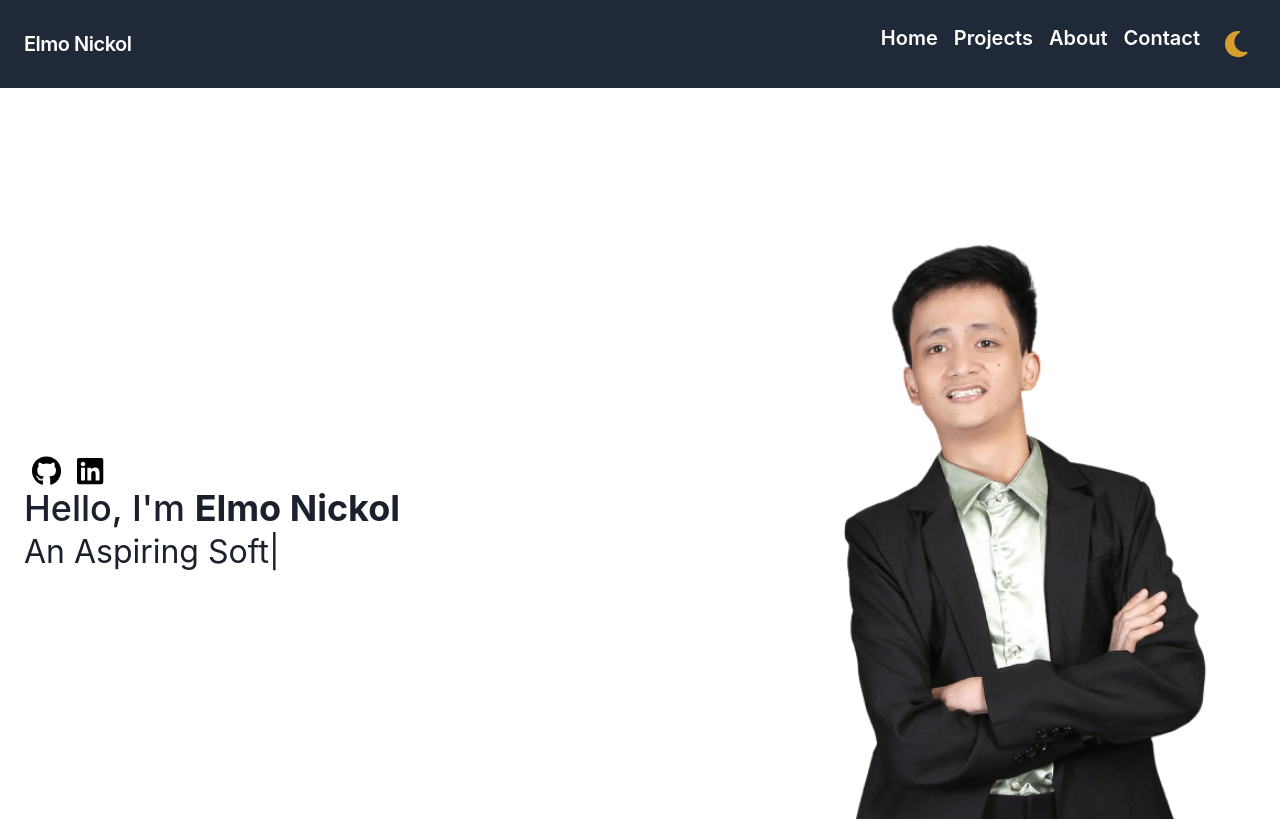
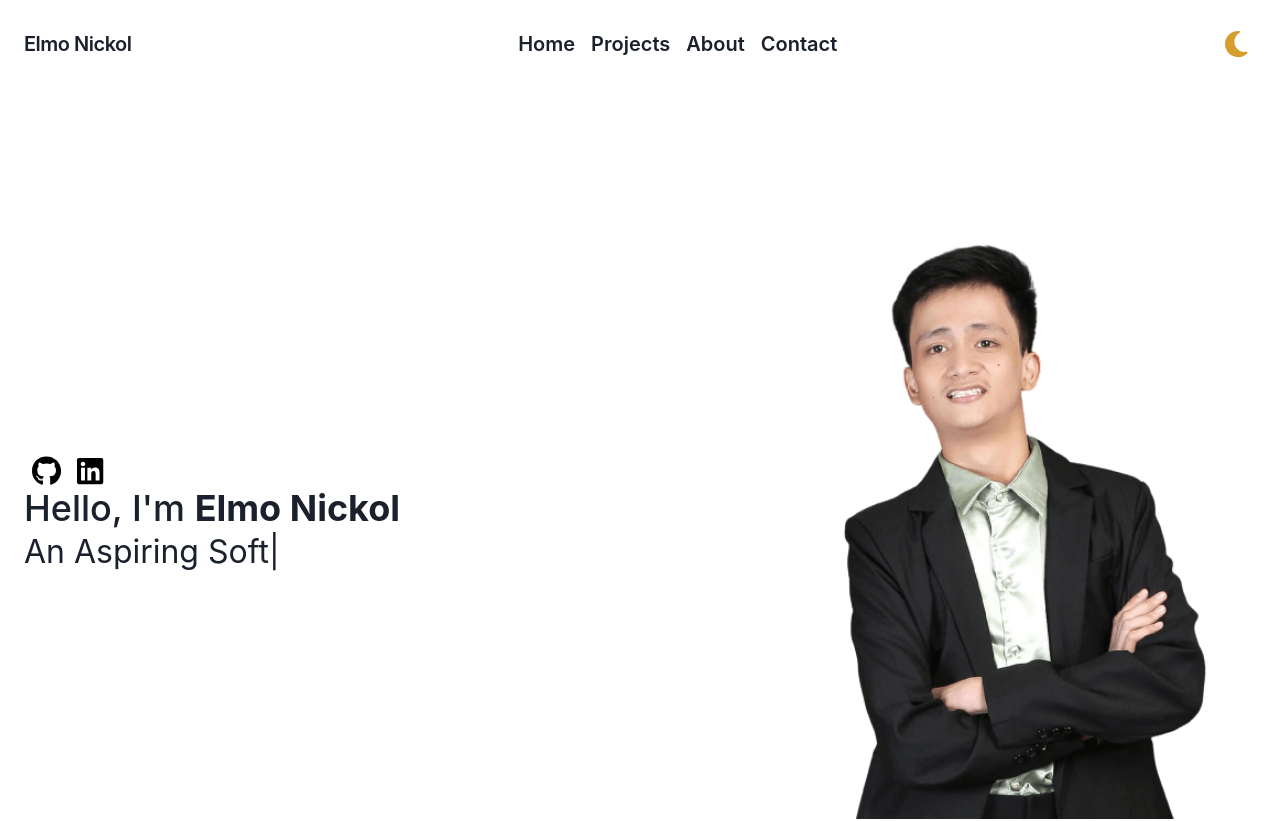
Before and after one commit to elmonickcool/my_portfolio, a Next.js app: page / in a window 1280 px wide. Shown: the top 821 px of the page. Built offline with nearby package versions, Linux system fonts and the light colour scheme.

Commit message:
centered route

```diff
--- a/src/components/Navbar.jsx
+++ b/src/components/Navbar.jsx
@@ -2,10 +2,15 @@ import { useState, useEffect } from 'react';
 import NextLink from 'next/link';
 import { Link, useDisclosure } from '@chakra-ui/react';
 import DarkModeSwitch from "../components/ui/DarkModeSwitch";
+import { useRouter } from 'next/router';
+
+
 
 const Navbar = () => {
   const { isOpen, onToggle } = useDisclosure();
   const [isMobile, setIsMobile] = useState(false);
+  const router = useRouter();
+  const currentRoute = router.pathname;
 
   const handleResize = () => {
     setIsMobile(window.innerWidth < 768);
@@ -19,8 +24,8 @@ const Navbar = () => {
 
   return (
     <div className="mb-7">
-      <nav className="flex items-center justify-between flex-wrap bg-gray-800 p-6">
-        <div className="flex items-center flex-shrink-0 text-white mr-6">
+      <nav className="flex items-center justify-between flex-wrap p-6">
+        <div className="flex items-center flex-shrink-0 mr-6">
           <Link as={NextLink} href="/" passHref={true} legacyBehavior={true}>
             <a>
               <span className="font-semibold text-xl tracking-tight">Elmo Nickol</span>
@@ -29,7 +34,7 @@ const Navbar = () => {
         </div>
         <div className="block lg:hidden">
           <button
-            className="flex items-center px-3 py-2 border rounded text-white border-white hover:text-white hover:border-white"
+            className="flex items-center px-3 py-2 border rounded  border-white hover:text-white hover:border-white"
             onClick={onToggle}
           >
             <svg className="fill-current h-3 w-3" viewBox="0 0 20 20" xmlns="http://www.w3.org/2000/svg">
@@ -42,29 +47,29 @@ const Navbar = () => {
           <div className={`text-sm ${isMobile ? 'block' : 'flex'} lg:flex-grow`}>
             <div className={`${isMobile ? '' : 'flex justify-end'}`}>
               <Link as={NextLink} href="/" passHref={true} legacyBehavior={true}>
-                <a className={`block ${isMobile ? 'my-2' : 'mt-4 lg:inline-block lg:mt-0'} text-white text-xl font-semibold hover:text-white mr-4`}>
+                <a className={`block ${isMobile ? 'my-2' : 'mt-4 lg:inline-block lg:mt-0'}  text-xl font-semibold mr-4`}>
                   Home
                 </a>
               </Link>
               <Link as={NextLink} href="/project" passHref={true} legacyBehavior={true}>
-                <a className={`block ${isMobile ? 'my-2' : 'mt-4 lg:inline-block lg:mt-0'} text-white text-xl font-semibold hover:text-white mr-4`}>
+                <a className={`block ${isMobile ? 'my-2' : 'mt-4 lg:inline-block lg:mt-0'} text-xl font-semibold mr-4`}>
                   Projects
                 </a>
               </Link>
               <Link as={NextLink} href="/about" passHref={true} legacyBehavior={true}>
-                <a className={`block ${isMobile ? 'my-2' : 'mt-4 lg:inline-block lg:mt-0'} text-white text-xl font-semibold hover:text-white mr-4`}>
+                <a className={`block ${isMobile ? 'my-2' : 'mt-4 lg:inline-block lg:mt-0'} text-xl font-semibold mr-4`}>
                   About
                 </a>
               </Link>
               <Link as={NextLink} href="/Project" passHref={true} legacyBehavior={true}>
-                <a className={`block ${isMobile ? 'my-2' : 'mt-4 lg:inline-block lg:mt-0'} text-white text-xl font-semibold hover:text-white mr-4`}>
+                <a className={`block ${isMobile ? 'my-2' : 'mt-4 lg:inline-block lg:mt-0'} text-xl font-semibold mr-4`}>
                   Contact
                 </a>
               </Link>
-              <DarkModeSwitch/>
             </div>
           </div>
         </div>
+        <DarkModeSwitch/>
       </nav>
     </div>
   );
```
